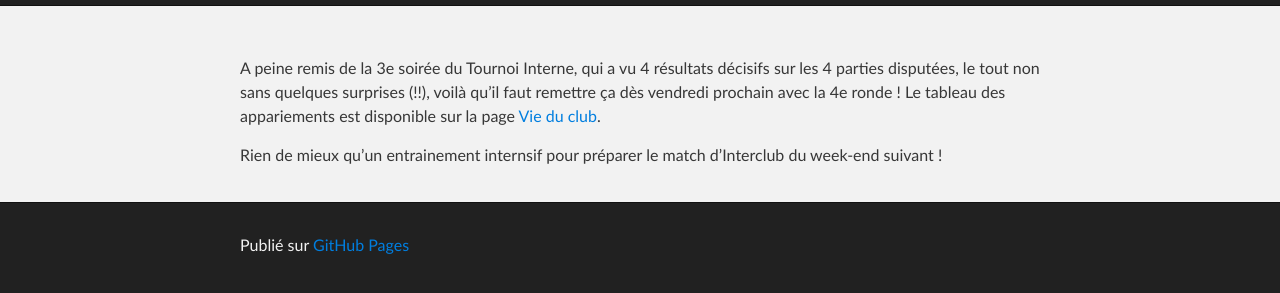
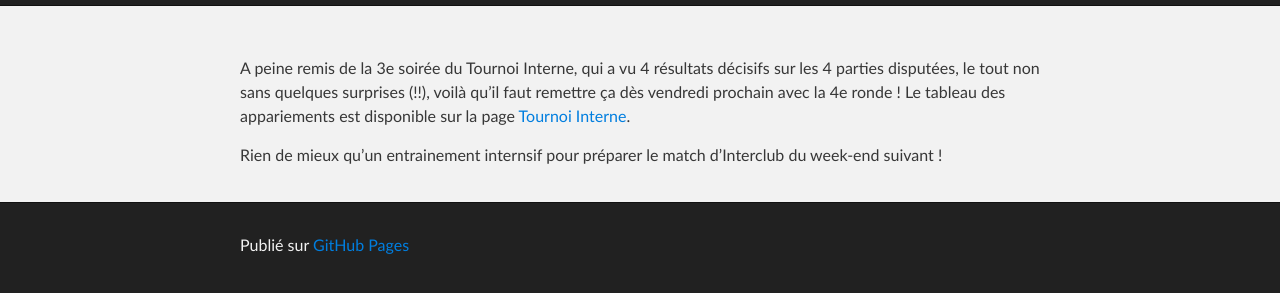
Before and after one commit to echiquier-villeneuve-tolosane/echiquier-villeneuve-tolosane.github.io, a Jekyll site: the page built from _posts/2014-01-18-tournoi-interne-ronde-4-en-vue.md, in a window 1280 px wide. Shown: the part 189-482 px from the top of the page. Built offline with Jekyll 4.4.1, drawn with Linux system fonts in a browser that asks for light colours; nearby versions of some CDN libraries.

Commit message:
Updated 2014-01-18-tournoi-interne-ronde-4-en-vue.md

```diff
--- a/_posts/2014-01-18-tournoi-interne-ronde-4-en-vue.md
+++ b/_posts/2014-01-18-tournoi-interne-ronde-4-en-vue.md
@@ -1,10 +1,10 @@
 ---
 published: true
-title: "&#9821; Tournoi Interne : Ronde 4 en vue !"
+title: "♝ Tournoi Interne : Ronde 4 en vue !"
 layout: default
 root: ../../..
 ---
 
-A peine remis de la 3e soirée du Tournoi Interne, qui a vu 4 résultats décisifs sur les 4 parties disputées, le tout non sans quelques surprises (!!), voilà qu'il faut remettre ça dès vendredi prochain avec la 4e ronde ! Le tableau des appariements est disponible sur la page [Vie du club](http://echiquier-villeneuve-tolosane.github.io/club.html "Vie du club").
+A peine remis de la 3e soirée du Tournoi Interne, qui a vu 4 résultats décisifs sur les 4 parties disputées, le tout non sans quelques surprises (!!), voilà qu'il faut remettre ça dès vendredi prochain avec la 4e ronde ! Le tableau des appariements est disponible sur la page [Tournoi Interne](http://echiquier-villeneuve-tolosane.github.io/tournoiinterne.html "Tournoi Interne").
 
 Rien de mieux qu'un entrainement internsif pour préparer le match d'Interclub du week-end suivant !
```
